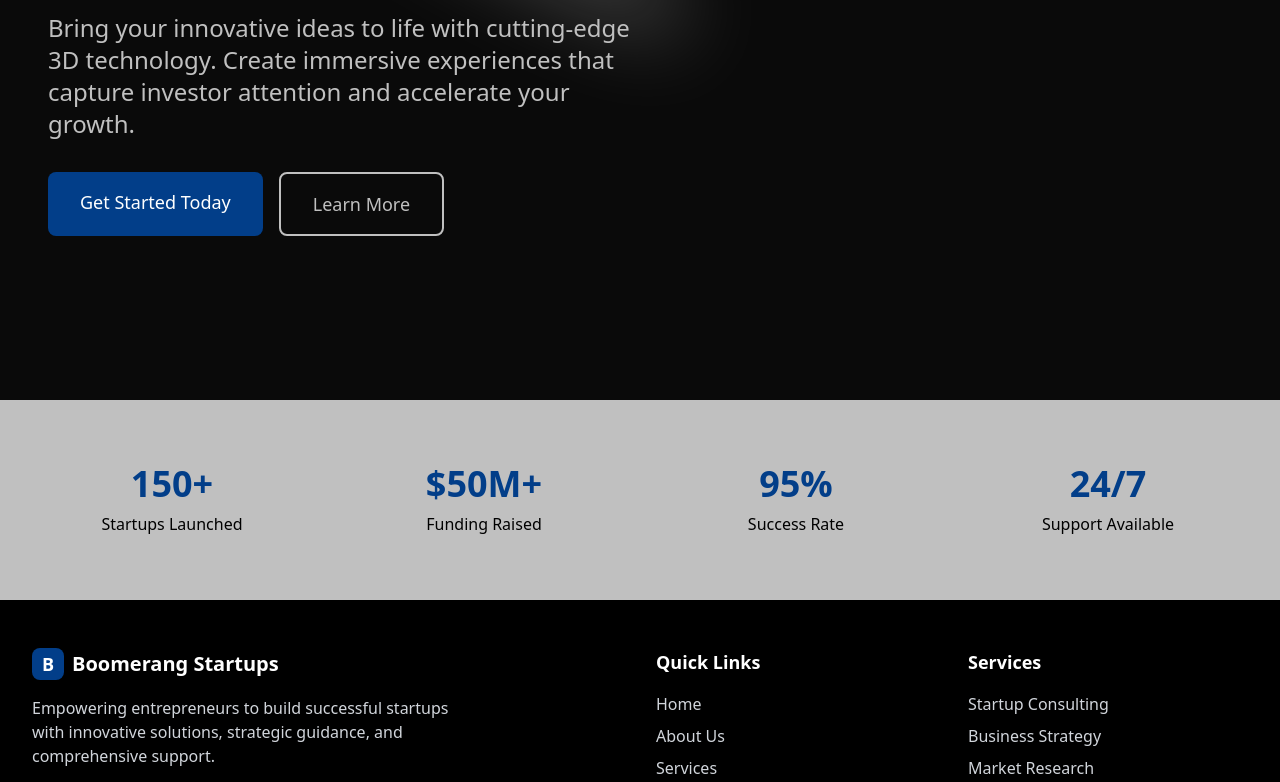
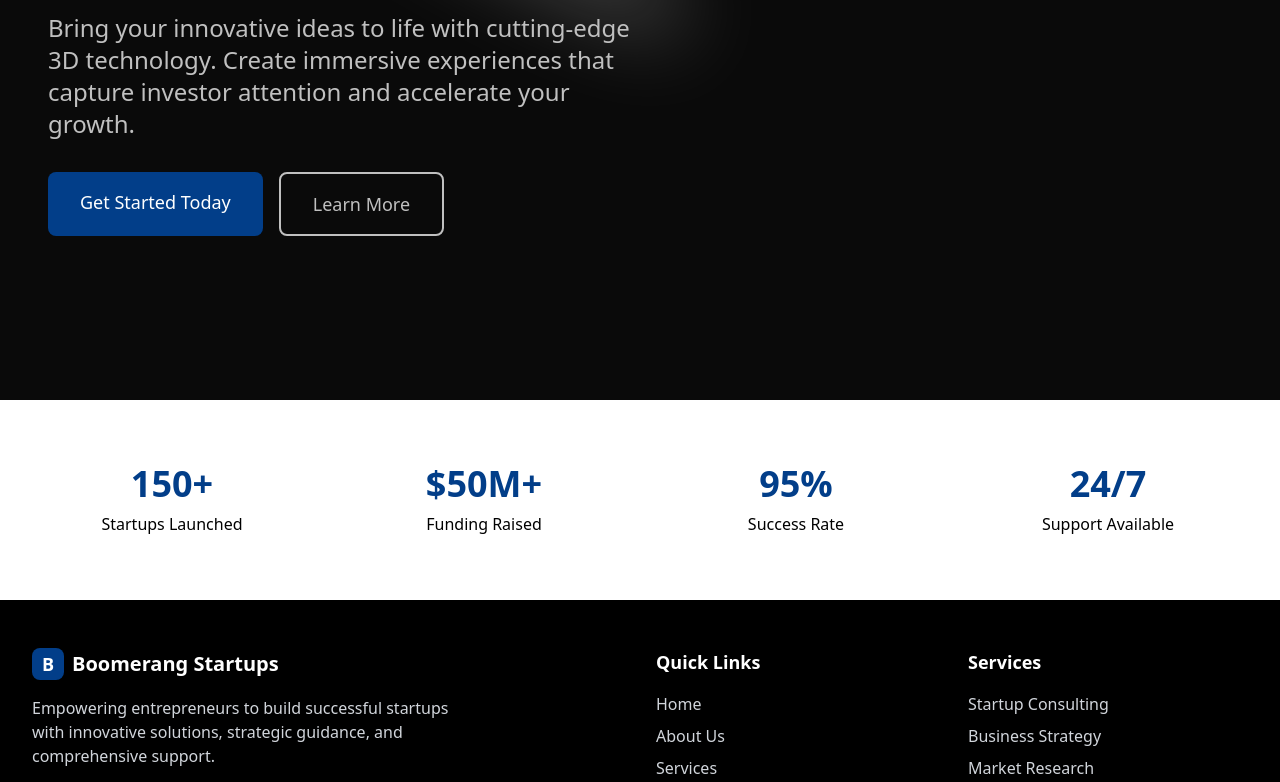
Before and after one commit to Pippinkntkm/sparkboardv5.0, a React (Vite) app: page / in a window 1280 px wide. Shown: the part 384-1166 px from the top of the page. Built offline with nearby package versions, Linux system fonts and the light colour scheme.

Commit message:
Remove gray background from stats section

```diff
--- a/src/pages/Home.tsx
+++ b/src/pages/Home.tsx
@@ -17,7 +17,7 @@ const Home = () => {
       </section>
 
       {/* Stats Section */}
-      <section className="py-16 bg-boomerang-silver">
+      <section className="py-16">
         <div className="container-custom">
           <div className="grid grid-cols-2 md:grid-cols-4 gap-8">
             {stats.map((stat, index) => (
```
